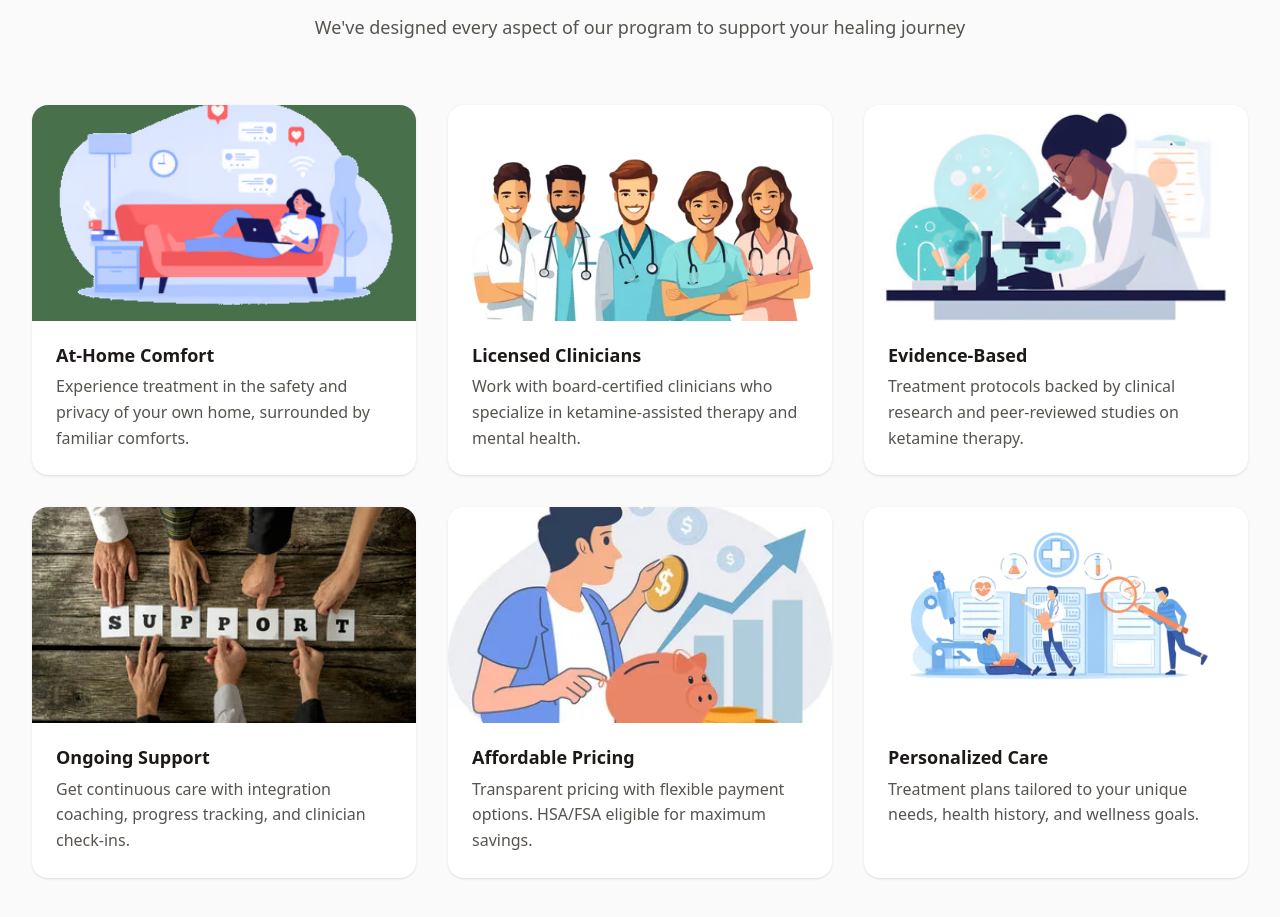
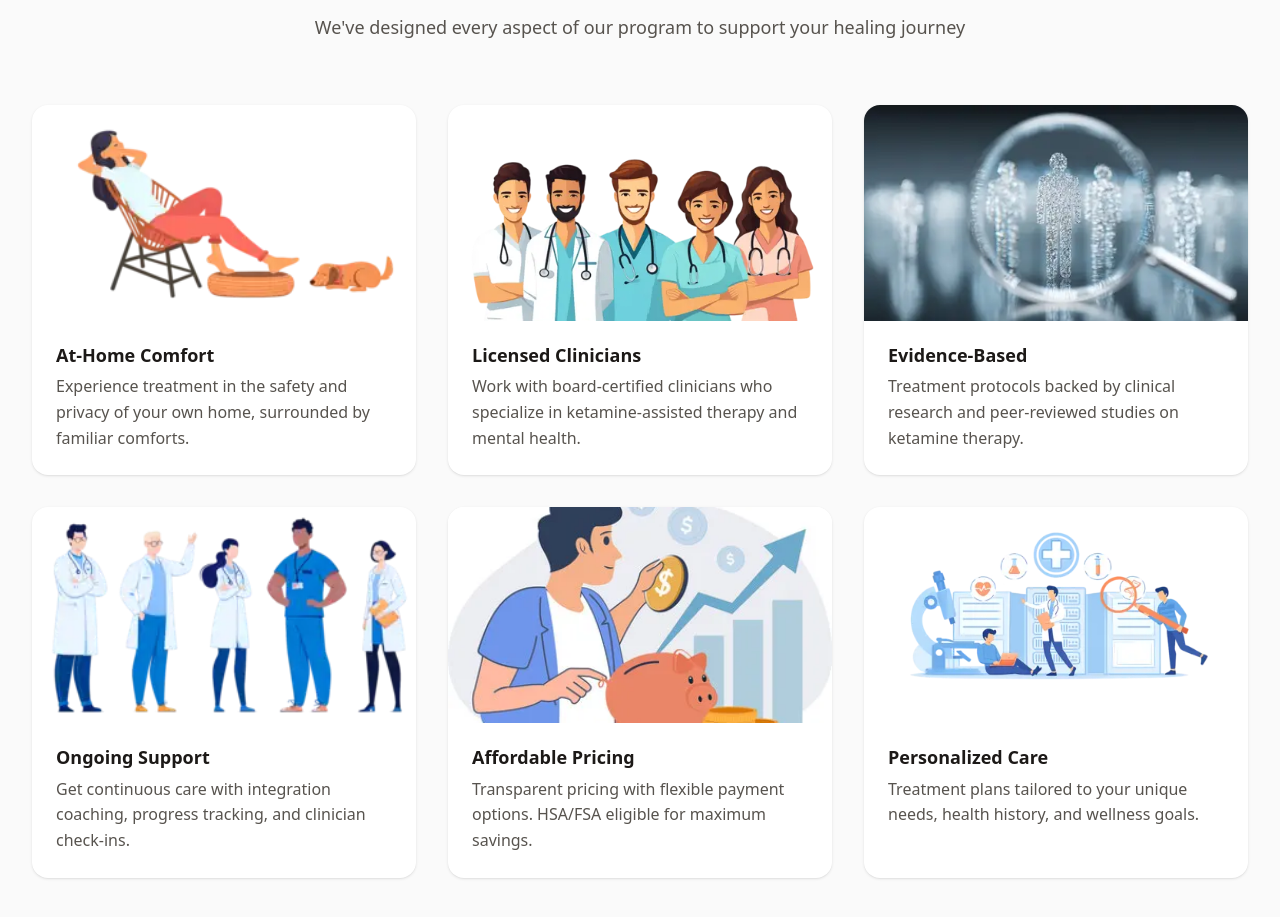
Before and after one commit to the-practice/klear, a Next.js app: page / in a window 1280 px wide. Shown: the part 2781-3698 px from the top of the page. Built offline with nearby package versions, Linux system fonts and the light colour scheme.

Commit message:
fix: update benefit images from AVIF to WEBP format for improved compatibility

```diff
--- a/src/app/page.tsx
+++ b/src/app/page.tsx
@@ -302,7 +302,7 @@ function BenefitsSection() {
               {benefit.imageId === "1f" ? (
                 <div className="w-full relative aspect-video">
                   <Image
-                    src="/comfort.avif"
+                    src="/comfort.webp"
                     alt={benefit.imageDesc}
                     fill
                     className="object-cover"
@@ -322,7 +322,7 @@ function BenefitsSection() {
               ) : benefit.imageId === "1h" ? (
                 <div className="w-full relative aspect-video">
                   <Image
-                    src="/research.avif"
+                    src="/evidencebased.webp"
                     alt={benefit.imageDesc}
                     fill
                     className="object-cover"
@@ -332,7 +332,7 @@ function BenefitsSection() {
               ) : benefit.imageId === "1i" ? (
                 <div className="w-full relative aspect-video">
                   <Image
-                    src="/support.avif"
+                    src="/licensed.webp"
                     alt={benefit.imageDesc}
                     fill
                     className="object-cover"
```
